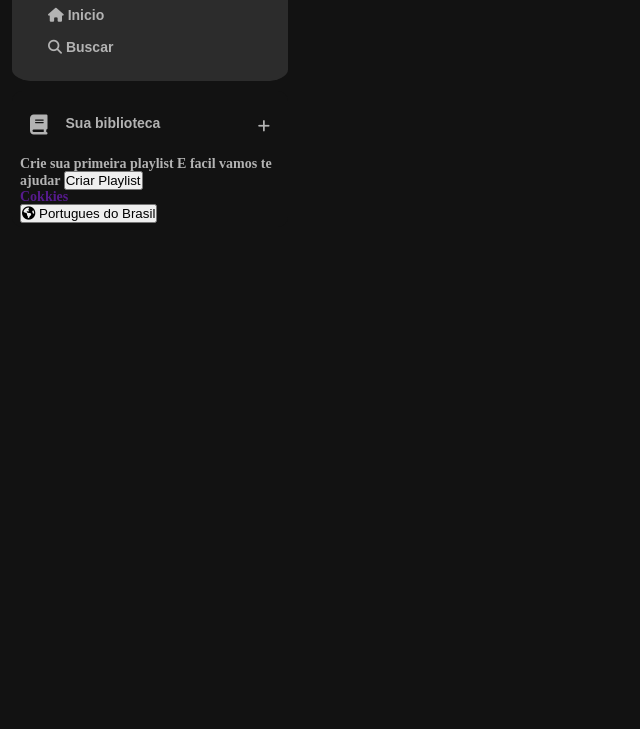
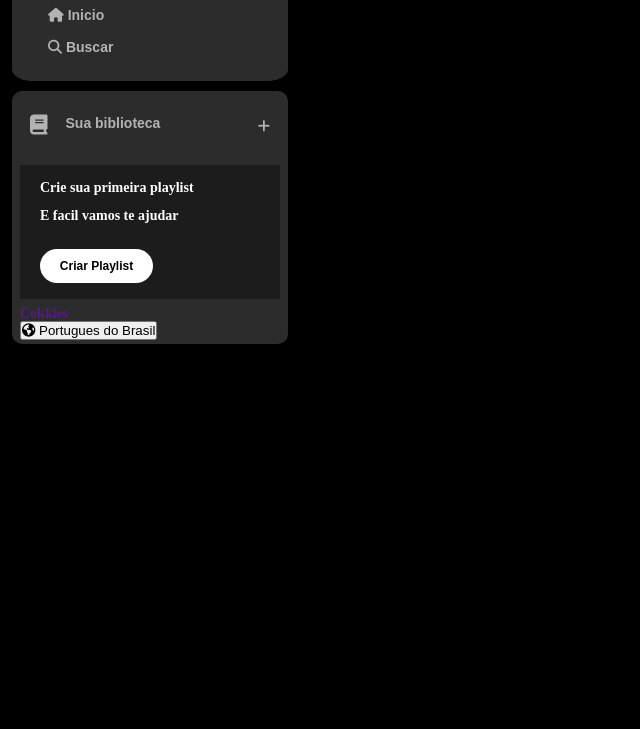
Before and after one commit to BertoldoDeveloper/Clone_Spotify, a plain HTML site: page index.html in a window 1280 px wide. Shown: the part 71-800 px from the top of the page, without its empty margins (0-640 px from the left). Drawn offline with Linux system fonts and the light colour scheme.

Commit message:
Finalizando o bloco de 'Playlist'

```diff
--- a/index.html
+++ b/index.html
@@ -43,15 +43,15 @@
         <!-- Fim do primeiro bloco da sidebar -->
 
         <!-- Segundo bloco da sidebar com a library -->
-        <div class="sidebar__library">
-            <div class="library__content">
+        <div class="section__library--playlist">
+            <section class="library__content">
                 <button class="library__button">
                     <span class="fa fas fa-book"></span>
                     <span>Sua biblioteca</span>
                 </button>
                 <span class="fa fa-plus"></span>
-            </div>
-            <section class="sidebar__playlist">
+            </section>
+            <section class="section__playlist">
                 <div class="playlist__content">
                     <span class="text title"> Crie sua primeira playlist</span>
                     <span class="text subtitle"> E facil vamos te ajudar</span>
--- a/style.css
+++ b/style.css
@@ -9,7 +9,7 @@
 body {
     max-width: 1280px;
     margin: 0 auto;
-    background-color: #121212;
+    background-color: #000000;
 }
 
 /* Estilizando a barra de navegação */
@@ -36,7 +36,7 @@ body {
         }
     }
 
-    .sidebar__navigation--search{
+    .sidebar__navigation--search {
 
 
         ul {
@@ -58,8 +58,8 @@ body {
 
     /* Estilizacao do .sidebar__library  */
 
-    .sidebar__library {
-        background-color: #121212;
+    .section__library--playlist {
+        background-color: #2c2c2c;
         border-radius: 10px;
         display: flex;
         justify-content: space-between;
@@ -69,6 +69,8 @@ body {
         font-weight: 600;
         font-size: 14px;
         margin-top: 10px;
+
+        /* Estilizando o bloco da 'library__content' */
 
         .library__content {
             display: flex;
@@ -102,6 +104,57 @@ body {
             }
 
         }
+
+        /* Estilizando o bloco da 'playlist__content' */
+
+        .section__playlist {
+            display: flex;
+            align-items: flex-start;
+            justify-content: space-between;
+            gap: 20px;
+            background-color: #1c1c1c;
+            color: #b3b3b3;
+            font-weight: 600;
+            font-size: 14px;
+            margin: 8px 0;
+            padding: 16px 20px;
+
+            .playlist__content {
+                display: flex;
+                flex-direction: column;
+
+                .text {
+                    padding-bottom: 14px;
+                    color: white;
+
+                    .title {
+                        font-weight: 700;
+                    }
+
+                    .subtitle {
+                        font-weight: 500;
+                        font-size: 12px;
+                    }
+                }
+
+                .playlist__button {
+                    display: flex;
+                    justify-content: center;
+                    background-color: white;
+                    color: black;
+                    border-radius: 20px;
+                    font-size: 12px;
+                    font-weight: 700;
+                    font-family: "DM Sans", sans-serif;
+                    padding: 10px;
+                    margin-top: 12px;
+                    border: none;
+                    width: 113px;
+                }
+            }
+        }
+
+
     }
 
 }
```
